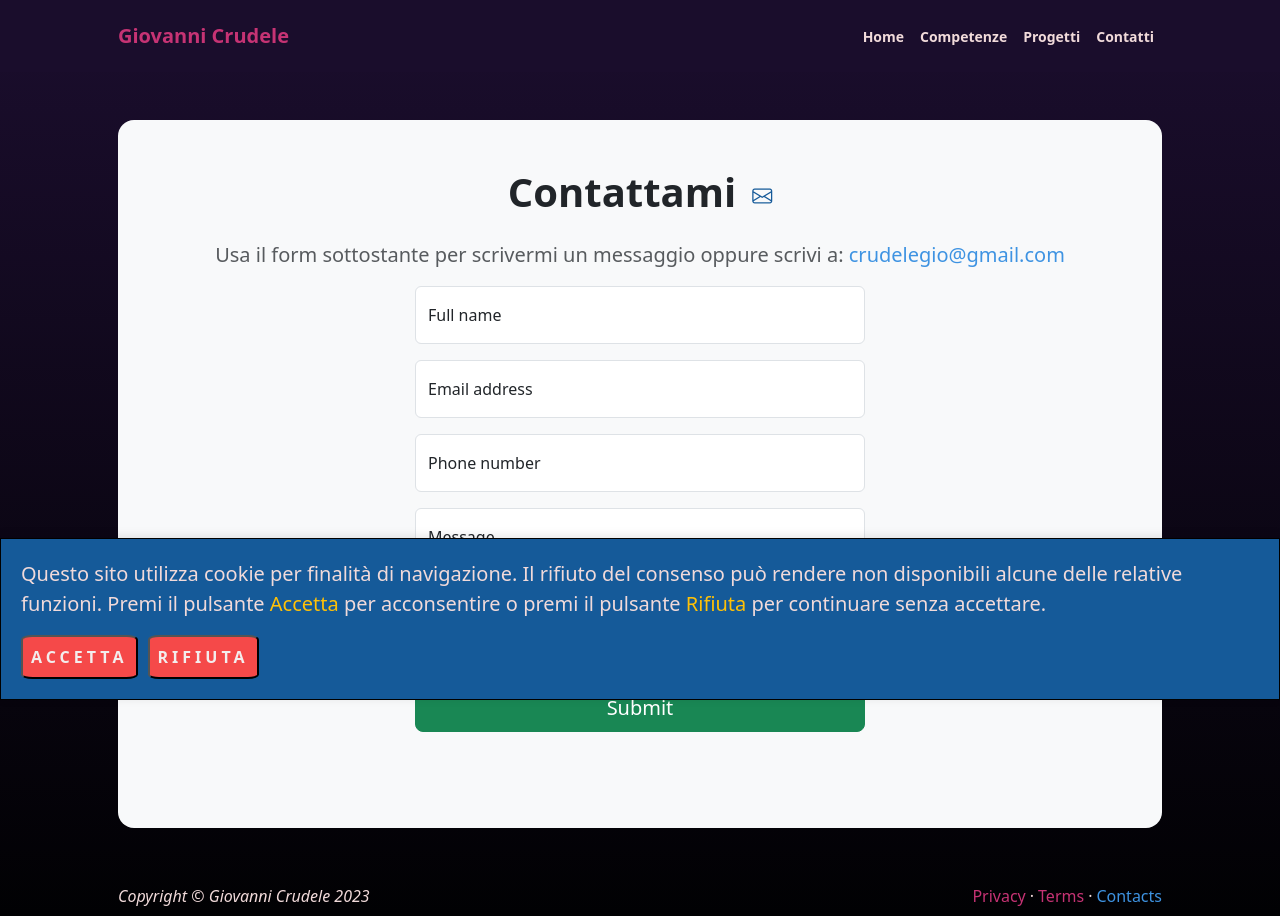
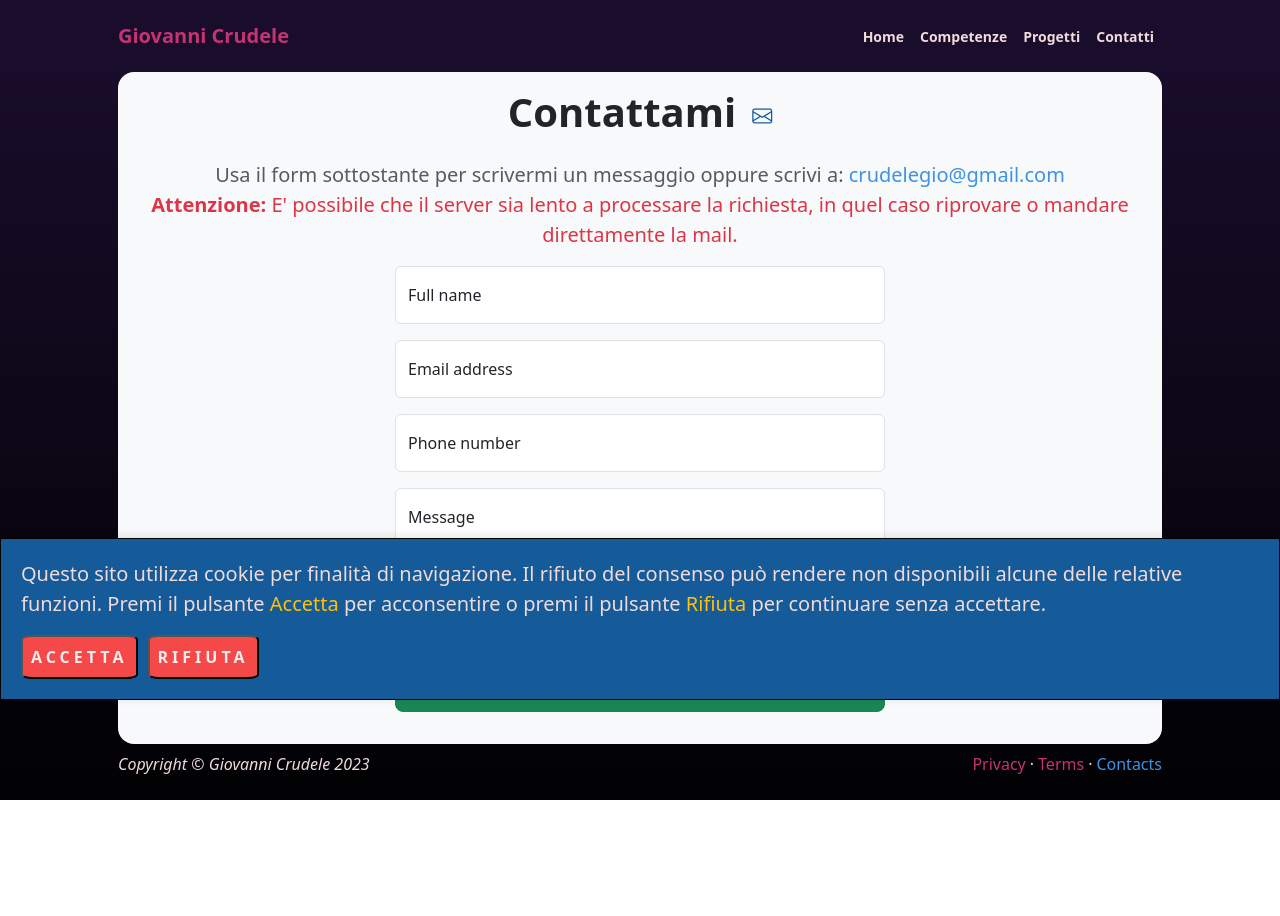
Before and after one commit to JarielGFox/neonsunset, a Vue app: page /contacts in a window 1280 px wide. After the commit the page ends 800 px from the top, so only its background shows below. Built offline with nearby package versions, Linux system fonts and the light colour scheme.

Commit message:
made some changes ongoing

```diff
--- a/src/components/contacts/MailForm.vue
+++ b/src/components/contacts/MailForm.vue
@@ -30,7 +30,7 @@ export default {
                 formData.append('phone', this.phone);
                 formData.append('message', this.message);
 
-                const response = await axios.post('/php/mail2.php', formData, {
+                const response = await axios.post('https://neonsunset.000webhostapp.com/php/mail2.php', formData, {
                     headers: {
                         'Content-Type': 'multipart/form-data',
                     }
--- a/src/views/Contacts.vue
+++ b/src/views/Contacts.vue
@@ -13,19 +13,24 @@ export default {
 </script>
 
 <template>
-    <section class="py-5">
+    <section class="py-0">
         <div class="container-md px-5">
             <!-- Contact Section-->
-            <div class="bg-light rounded-4 py-5 px-4 px-md-5">
-                <div class="text-center mb-5">
+            <div class="bg-light rounded-4 py-3 px-4 px-md-2">
+                <div class="text-center mb-3">
                     <div class="d-flex align-items-center justify-content-center feature mb-3">
                         <h1 class="me-3 fw-bolder">Contattami</h1>
                         <i class="text-sea bi bi-envelope fs-5"></i>
                     </div>
-                    <div class="lead fw-normal text-muted mb-3">Usa il form sottostante per scrivermi un messaggio oppure
+                    <div class="lead fw-normal text-muted mb-3">Usa il form sottostante per scrivermi un messaggio
+                        oppure
                         scrivi a: <span class="text-sea">
                             <a href="mailto:crudelegio@gmail.com" target="_blank">crudelegio@gmail.com</a>
                         </span>
+                        <div class="text-danger">
+                            <strong>Attenzione:</strong> E' possibile che il server sia lento a processare la richiesta,
+                            in quel caso riprovare o mandare direttamente la mail.
+                        </div>
                     </div>
                     <!-- Form con phpMailer -->
                     <MailForm />
```
